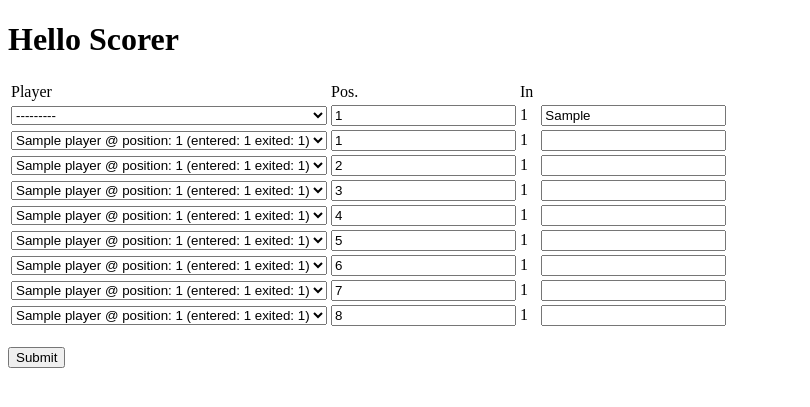
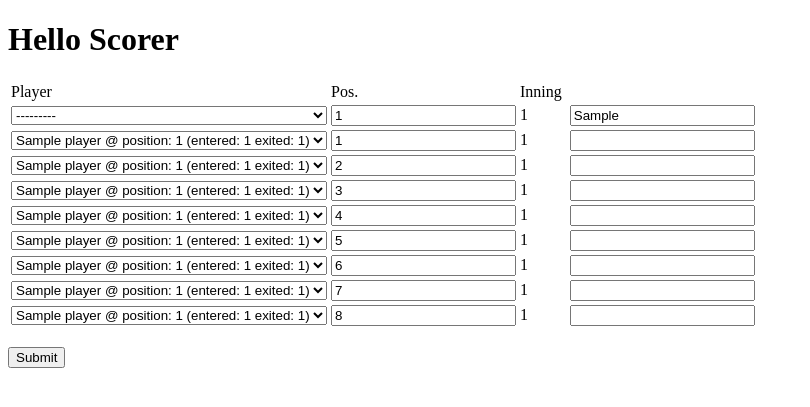
Before and after one commit to JGaukrogers/Electronic-Scorer-Sheet, a Django app: page /update_sheet/1 in a window 1280 px wide. Shown: the top 407 px of the page, without its empty margins (0-810 px from the left). Run offline with Django 4.2, Linux system fonts and the light colour scheme; tables that the repository leaves empty hold one stand-in row (values such as "Sample post").

Commit message:
Small correction

```diff
--- a/scorerSheet/templates/sheet.html
+++ b/scorerSheet/templates/sheet.html
@@ -13,7 +13,7 @@
             <tr>
                 <td>Player</td>
                 <td>Pos.</td>
-                <td>In</td>
+                <td>Inning</td>
                 <td> </td>
             </tr>
             {% for form in formset.forms %}
```
